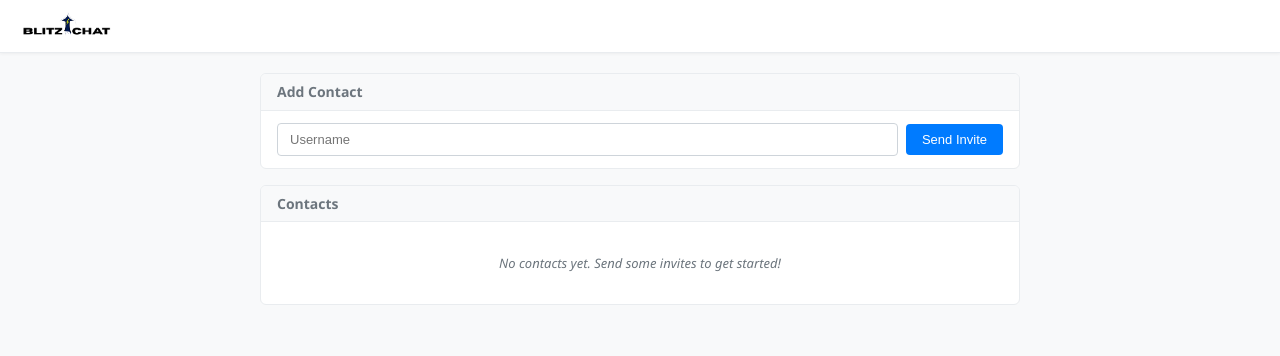
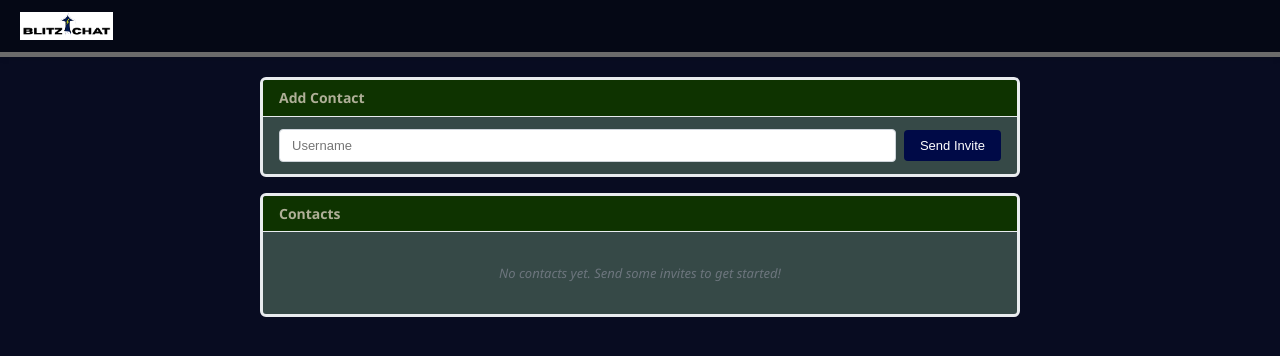
Before and after one commit to Magomed-Ameen/Blitz-Chat, a Flask app: template templates/chat_window.html in a window 1280 px wide. Shown: the top 356 px of the page. Run offline with Flask 3, Linux system fonts and the light colour scheme; the template is opened without the code that fills it, so the values that code supplies are empty; some libraries are stand-ins or nearby versions.

Commit message:
Checkpoint before assistant change: Revamp the look and feel of the chat window with a new color scheme
Update the CSS styles to modify the background and border colors of the chat interface.

Replit-Commit-Author: Assistant

```diff
--- a/templates/chat_window.html
+++ b/templates/chat_window.html
@@ -17,22 +17,23 @@
         /* Main body styling - sets font family, background color, text color, and line spacing */
         body {
             font-family: 'Segoe UI', Tahoma, Geneva, Verdana, sans-serif; /* Modern, clean font stack */
-            background: #f8f9fa; /* Light gray background for the entire page */
+            background: #080c21; /* Light gray background for the entire page */
             color: #2c3e50; /* Dark blue-gray text color */
             line-height: 1.4; /* Spacing between lines of text */
         }
 
         /* Top header bar that contains logo and username */
         .header {
-            background: white; /* White background for header */
-            border-bottom: 1px solid #e9ecef; /* Subtle bottom border */
+            background: #050815; /* #bdff24White background for header */
+            border-bottom: 5px solid #6b6b6b; /* Subtle bottom border */
+
             padding: 12px 20px; /* 12px top/bottom, 20px left/right padding */
             display: flex; /* Horizontal layout for logo and text */
             align-items: center; /* Vertically center items in header */
             position: sticky; /* Header stays at top when scrolling */
             top: 0; /* Stick to very top of viewport */
             z-index: 100; /* Ensure header appears above other content */
-            box-shadow: 0 1px 3px rgba(0,0,0,0.05); /* Subtle shadow below header */
+            box-shadow: 0 3px 5px rgba(0,0,0,0.05); /* Subtle shadow below header */
         }
 
         /* Logo image in header */
@@ -57,8 +58,9 @@
 
         /* Each section box (Add Contact, Pending Invites, Contacts) */
         .section {
-            background: white; /* White background for each section */
-            border: 1px solid #e9ecef; /* Light gray border around section */
+            background: #364947; /* White background for each section */
+            border: 3px solid #e9ecef; /* Light gray border around section */
+
             border-radius: 6px; /* Rounded corners */
             margin-bottom: 16px; /* Space between sections */
             overflow: hidden; /* Prevents content from overflowing rounded corners */
@@ -66,12 +68,12 @@
 
         /* Header area of each section (contains title and badge) */
         .section-header {
-            background: #f8f9fa; /* Light gray background for section headers */
+            background: #0e3300; /* Light gray background for section headers */
             padding: 8px 16px; /* 8px top/bottom, 16px left/right */
             border-bottom: 1px solid #e9ecef; /* Border separating header from content */
             font-size: 14px; /* Text size for section titles */
             font-weight: 600; /* Bold font weight */
-            color: #6c757d; /* Medium gray text color */
+            color: #afaf97; /* Medium gray text color */
             display: flex; /* Horizontal layout */
             justify-content: space-between; /* Title on left, badge on right */
             align-items: center; /* Vertically center items */
@@ -131,18 +133,18 @@
 
         /* Blue primary button (Send Invite button) */
         .btn-primary {
-            background: #007bff; /* Blue background */
+            background: #000a47; /* Blue background */
             color: white; /* White text */
         }
 
         /* Blue button when user hovers over it */
         .btn-primary:hover {
-            background: #0056b3; /* Darker blue on hover */
+            background: yellowgreen; /* Darker blue on hover */
         }
 
         /* Green success button (Accept invite button) */
         .btn-success {
-            background: #28a745; /* Green background */
+            background: #000a47; /* Green background */
             color: white; /* White text */
             padding: 6px 12px; /* Smaller padding than primary buttons */
             font-size: 12px; /* Smaller text size */
@@ -150,12 +152,12 @@
 
         /* Green button when user hovers over it */
         .btn-success:hover {
-            background: #1e7e34; /* Darker green on hover */
+            background: yellowgreen; /* Darker green on hover */
         }
 
         /* Teal chat button (used for starting chats) */
         .btn-chat {
-            background: #17a2b8; /* Teal background */
+            background: #000a47; /* Teal background */
             color: white; /* White text */
             padding: 6px 12px; /* Smaller padding */
             font-size: 12px; /* Smaller text size */
@@ -163,7 +165,7 @@
 
         /* Teal button when user hovers over it */
         .btn-chat:hover {
-            background: #117a8b; /* Darker teal on hover */
+            background: yellowgreen; /* Darker teal on hover */
         }
 
         /* Each row in the pending invites list */
@@ -211,14 +213,14 @@
         /* Contact's display name */
         .contact-name {
             font-weight: 500; /* Medium font weight */
-            color: #495057; /* Medium gray color */
-            font-size: 14px; /* Text size */
+            color: #080c21; /* Medium gray color */
+            font-size: 16px; /* Text size */
         }
 
         /* Contact's username (with @ symbol) */
         .contact-username {
-            font-size: 12px; /* Smaller text size */
-            color: #6c757d; /* Lighter gray color */
+            font-size: 15px; /* Smaller text size */
+            color: #0a0f29; /* Lighter gray color */
         }
 
         /* Message shown when lists are empty */
```
